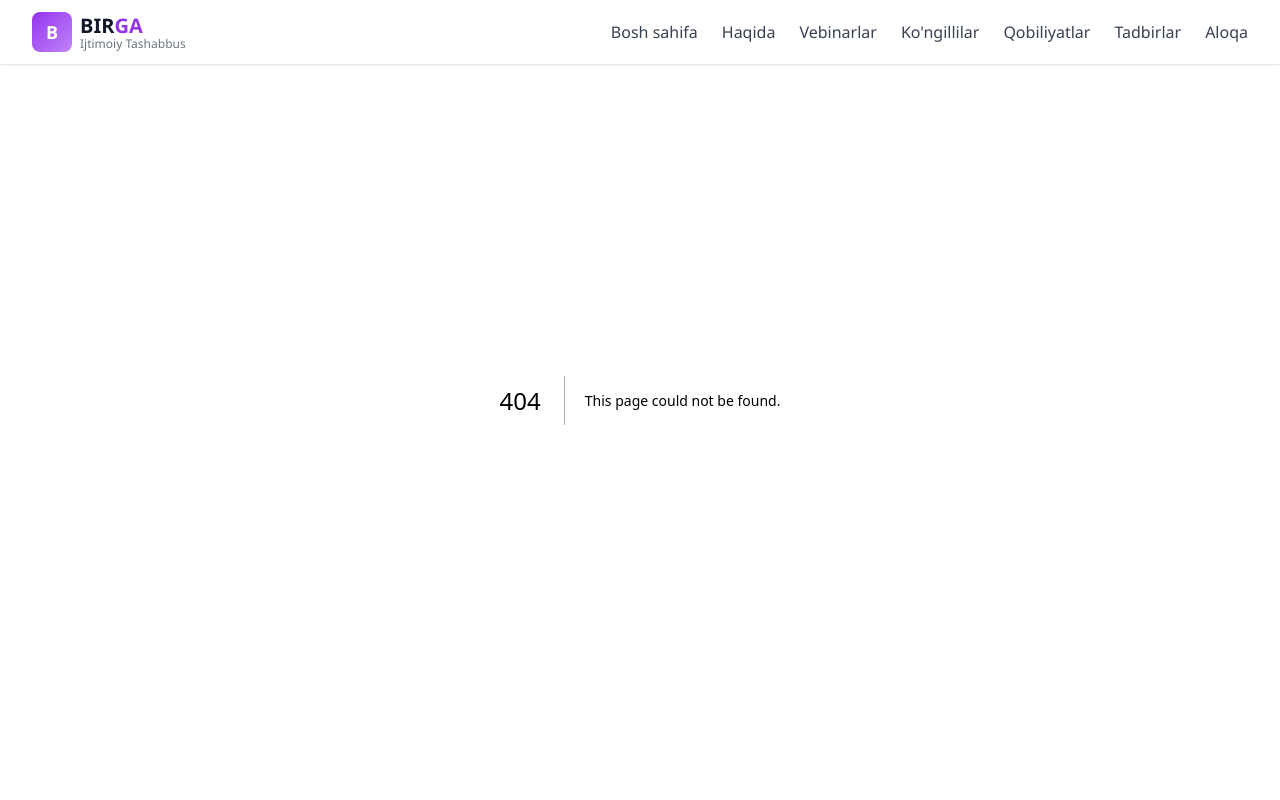
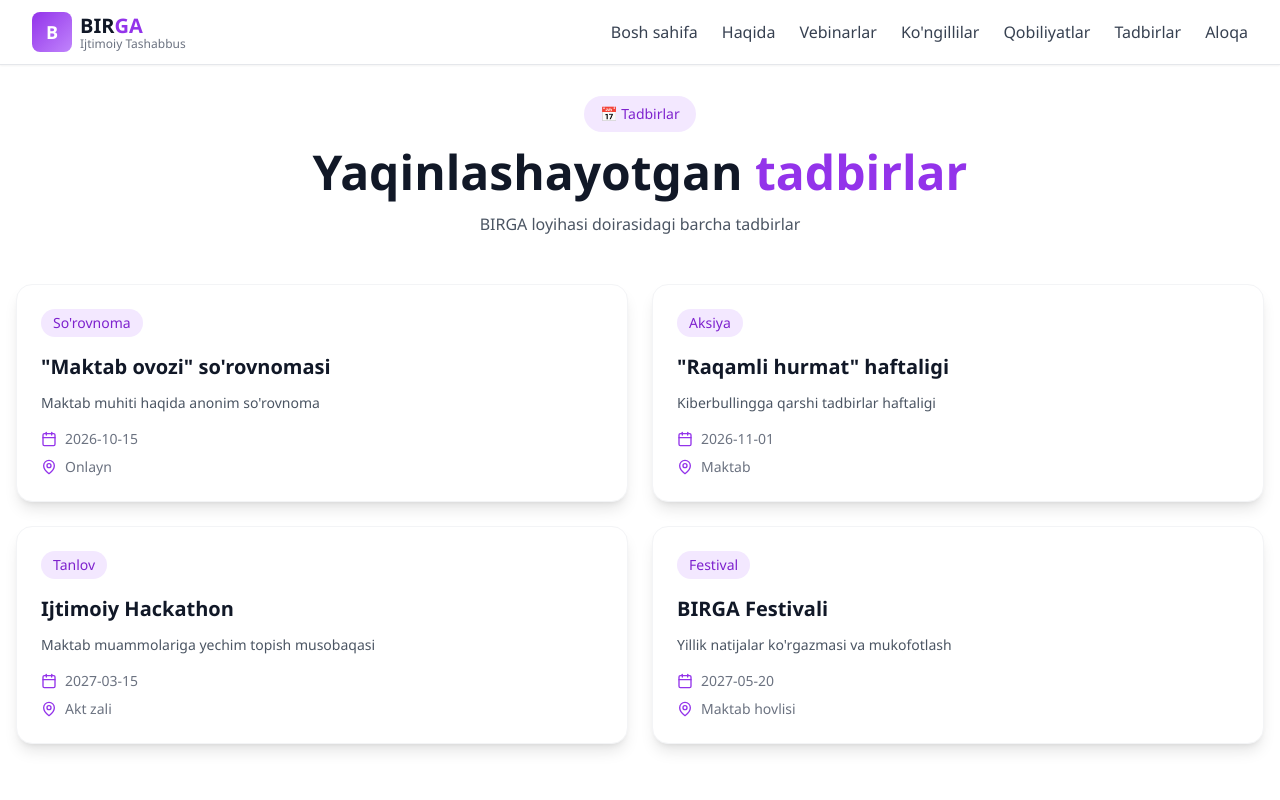
Before and after one commit to teranovaAwok/BIRGA, a Next.js app: page /events in a window 1280 px wide. Before the commit this address had no page. Shown: the top 800 px of the page. Built offline with nearby package versions, Linux system fonts and the light colour scheme.

Commit message:
Create page.tsx

```diff
--- /dev/null
+++ b/src/app/events/page.tsx
@@ -0,0 +1,78 @@
+import { Calendar, MapPin, Clock } from "lucide-react";
+
+const events = [
+  {
+    id: 1,
+    title: '"Maktab ovozi" so\'rovnomasi',
+    date: '2026-10-15',
+    location: 'Onlayn',
+    category: 'So\'rovnoma',
+    description: 'Maktab muhiti haqida anonim so\'rovnoma',
+  },
+  {
+    id: 2,
+    title: '"Raqamli hurmat" haftaligi',
+    date: '2026-11-01',
+    location: 'Maktab',
+    category: 'Aksiya',
+    description: 'Kiberbullingga qarshi tadbirlar haftaligi',
+  },
+  {
+    id: 3,
+    title: 'Ijtimoiy Hackathon',
+    date: '2027-03-15',
+    location: 'Akt zali',
+    category: 'Tanlov',
+    description: 'Maktab muammolariga yechim topish musobaqasi',
+  },
+  {
+    id: 4,
+    title: 'BIRGA Festivali',
+    date: '2027-05-20',
+    location: 'Maktab hovlisi',
+    category: 'Festival',
+    description: 'Yillik natijalar ko\'rgazmasi va mukofotlash',
+  },
+];
+
+export default function EventsPage() {
+  return (
+    <div className="pt-24 pb-12 px-4">
+      <div className="max-w-7xl mx-auto">
+        <div className="text-center mb-12">
+          <div className="inline-block bg-purple-100 text-purple-700 px-4 py-2 rounded-full text-sm font-medium mb-4">
+            📅 Tadbirlar
+          </div>
+          <h1 className="text-4xl md:text-5xl font-bold text-gray-900 mb-4">
+            Yaqinlashayotgan <span className="text-purple-600">tadbirlar</span>
+          </h1>
+          <p className="text-gray-600">BIRGA loyihasi doirasidagi barcha tadbirlar</p>
+        </div>
+
+        <div className="grid md:grid-cols-2 gap-6">
+          {events.map((event) => (
+            <div key={event.id} className="bg-white rounded-2xl p-6 shadow-lg card-hover border border-gray-100">
+              <div className="flex items-center justify-between mb-4">
+                <span className="bg-purple-100 text-purple-700 px-3 py-1 rounded-full text-sm font-medium">
+                  {event.category}
+                </span>
+              </div>
+              <h3 className="text-xl font-bold text-gray-900 mb-3">{event.title}</h3>
+              <p className="text-gray-600 text-sm mb-4">{event.description}</p>
+              <div className="space-y-2 text-sm text-gray-500">
+                <div className="flex items-center gap-2">
+                  <Calendar size={16} className="text-purple-600" />
+                  <span>{new Date(event.date).toLocaleDateString('uz-UZ')}</span>
+                </div>
+                <div className="flex items-center gap-2">
+                  <MapPin size={16} className="text-purple-600" />
+                  <span>{event.location}</span>
+                </div>
+              </div>
+            </div>
+          ))}
+        </div>
+      </div>
+    </div>
+  );
+}
```
